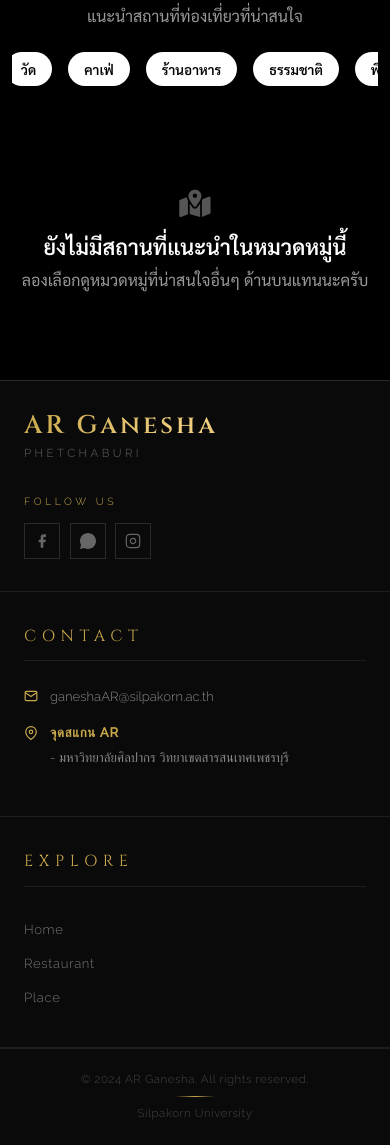
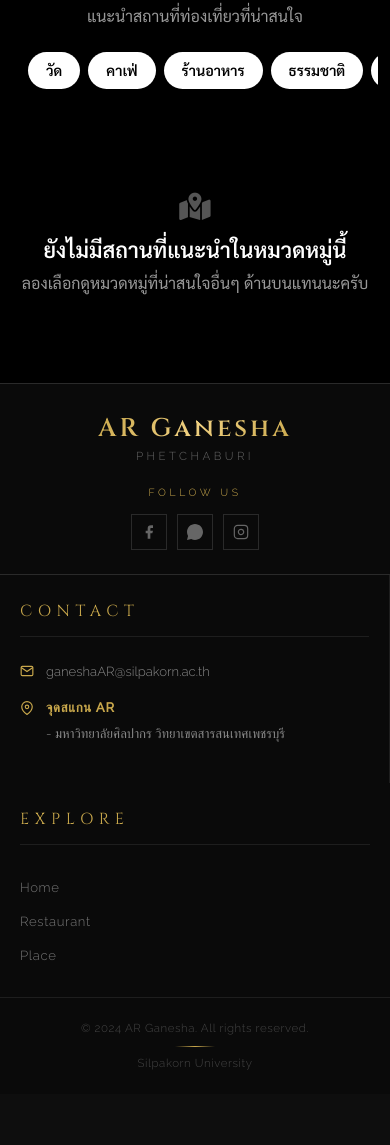
Before and after one commit to tawanblu/AR_Genasha, a PHP site: page /place.php in a window 390 px wide. Shown: the part 523-1668 px from the top of the page. After the commit the page ends 1593 px from the top, so only its background shows below. Run offline with PHP 8.4, Linux system fonts and the light colour scheme; data that the repository does not hold is empty.

Commit message:
Update all

```diff
--- a/place.php
+++ b/place.php
@@ -333,8 +333,7 @@ $place_categories = ["วัด", "คาเฟ่", "ร้านอาหา
             <p style="color: #999;">แนะนำสถานที่ท่องเที่ยวที่น่าสนใจ</p>
         </div>
 
-        <div class="d-flex justify-content-center gap-3 mb-5 overflow-auto pb-2" style="scrollbar-width: none;">
-            <button class="filter-btn active" onclick="filterCategory('all', this)">All Categories</button>
+        <div class="d-flex justify-content-lg-center justify-content-start gap-2 mb-5 overflow-auto pb-2 px-3 category-container" style="scrollbar-width: none; -webkit-overflow-scrolling: touch;">
             <?php foreach ($place_categories as $cat): ?>
                 <button class="filter-btn" onclick="filterCategory('<?= htmlspecialchars($cat) ?>', this)">
                     <?= htmlspecialchars($cat) ?>
@@ -395,7 +394,7 @@ $place_categories = ["วัด", "คาเฟ่", "ร้านอาหา
                 $place_images_json = json_encode($images_by_place[$place_id] ?? [], JSON_HEX_TAG | JSON_HEX_APOS | JSON_HEX_QUOT | JSON_HEX_AMP | JSON_UNESCAPED_UNICODE);
             ?>
                 <!-- ใส่ data-category ทั้งก้อนซ่อนไว้ให้ JS ค้นหา -->
-                <div class="col-md-4 place-item" data-category="<?= htmlspecialchars($res['category'] ?? 'ไม่ระบุ') ?>" style="display: none;">
+                <div class="col-12 col-md-6 col-lg-4 place-item" data-category="<?= htmlspecialchars($res['category'] ?? 'ไม่ระบุ') ?>" style="display: none;">
 
                     <div class="card place-card h-100">
                         <div class="position-relative">
@@ -468,7 +467,14 @@ $place_categories = ["วัด", "คาเฟ่", "ร้านอาหา
             <div class="modal-content" style="background-color: #111; border: 1px solid #333; border-radius: 20px; overflow: hidden;">
 
                 <div class="modal-header border-0 pb-0 position-absolute w-100 z-3" style="top: 0;">
-                    <button type="button" class="btn-close btn-close-white bg-dark p-2 m-3 rounded-circle" data-bs-dismiss="modal" aria-label="Close"></button>
+                    <button type="button" class="btn text-white bg-dark bg-opacity-75 m-3 rounded-circle d-flex align-items-center justify-content-center"
+                        data-bs-dismiss="modal"
+                        aria-label="Close"
+                        style="width: 42px; height: 42px; border: 1px solid rgba(255, 255, 255, 0.25); transition: all 0.2s ease;"
+                        onmouseover="this.style.color='#c9a84c'; this.style.borderColor='#c9a84c'; this.style.transform='scale(1.05)';"
+                        onmouseout="this.style.color='#fff'; this.style.borderColor='rgba(255, 255, 255, 0.25)'; this.style.transform='scale(1)';">
+                        <i class="fa-solid fa-xmark fs-5"></i>
+                    </button>
                 </div>
 
                 <div class="modal-body p-0">
--- a/style.css
+++ b/style.css
@@ -1083,19 +1083,60 @@ section.container p.fs-3 {
 
 @media (max-width: 700px) {
     .footer-top {
-        grid-template-columns: 1fr;
+        grid-template-columns: 1fr 1fr;
     }
 
-    .footer-col {
+    /* คอลัมน์แรก (Brand + Social) ขยายเต็มแถว */
+    .footer-col:first-child {
+        grid-column: 1 / -1;
+        border-bottom: 1px solid #2a2a2a;
+        padding: 2rem 1.5rem 1.5rem;
+        display: flex;
+        flex-direction: column;
+        align-items: center;
+        text-align: center;
+    }
+
+    .footer-col:first-child .brand-tagline {
+        margin-bottom: 1.25rem;
+    }
+
+    .footer-col:first-child .social-row {
+        justify-content: center;
+    }
+
+    /* คอลัมน์ Contact & Explore วางเคียงกัน */
+    .footer-col:not(:first-child) {
         border-right: none;
-        border-bottom: 1px solid #1e1e1e;
-        padding: 2rem 1.5rem;
+        border-bottom: none;
+        padding: 1.5rem 1.25rem;
+    }
+
+    .footer-col:nth-child(2) {
+        border-right: 1px solid #1e1e1e;
+    }
+
+    .col-title {
+        font-size: 0.75rem;
+        letter-spacing: 0.25em;
+        margin-bottom: 1rem;
+    }
+
+    .contact-item {
+        font-size: 0.78rem;
+        gap: 0.5rem;
+    }
+
+    .nav-link {
+        font-size: 0.78rem;
+        padding: 0.3rem 0;
     }
 
     .footer-bottom {
         flex-direction: column;
         gap: 0.5rem;
         text-align: center;
+        padding: 1rem 1.5rem;
     }
 
     .p-title-big {
@@ -1329,4 +1458,13 @@ section.container p.fs-3 {
     .p-title-big {
         font-size: 1.5rem !important;
     }
+
+    .category-container .filter-btn {
+        flex: 0 0 auto;
+        /* ล็อกขนาดไว้ ไม่ให้ปุ่มโดนบีบจนตัวหนังสือตกบรรทัด */
+        padding: 8px 18px;
+        /* ปรับขนาดพื้นที่ปุ่มให้พอดีกับนิ้วกด */
+        font-size: 0.9rem;
+        /* ปรับขนาดฟอนต์ให้เล็กลงเล็กน้อยเพื่อให้สมส่วน */
+    }
 }
```
Also changed, not shown: other parts of style.css (+88 -0 lines), restaurants.php (+10 -4 lines), 2 other files.
